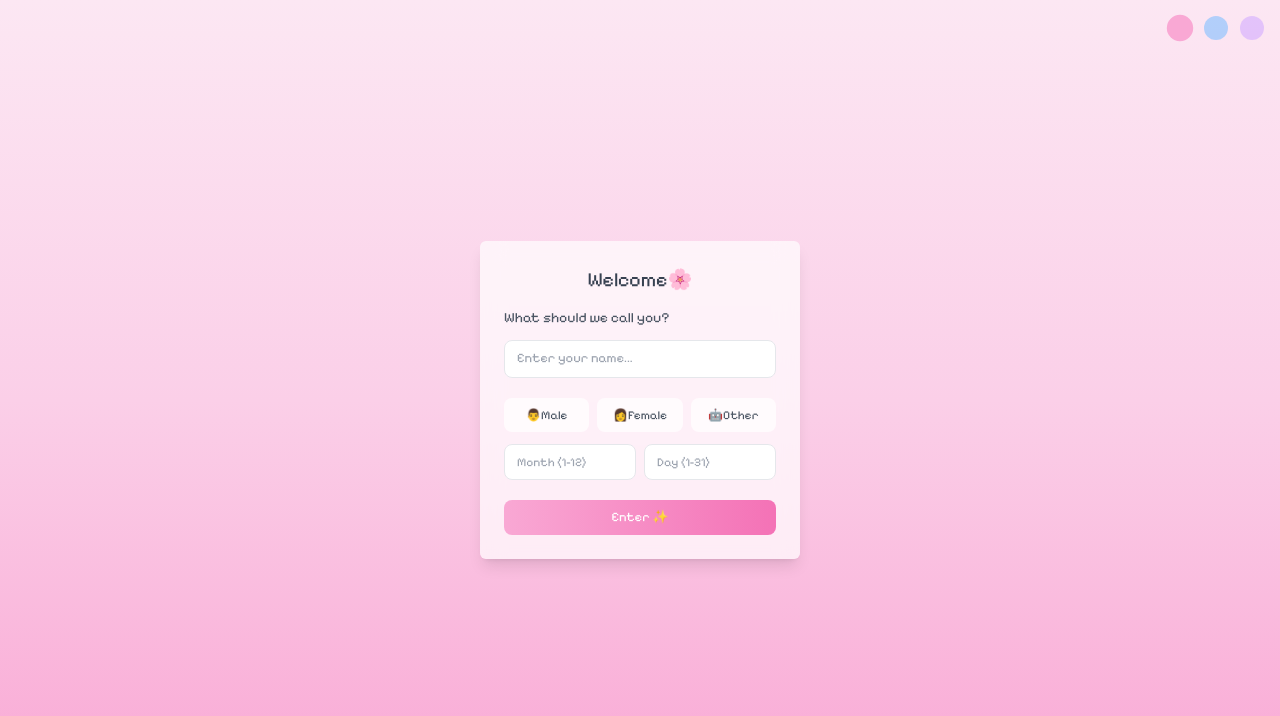
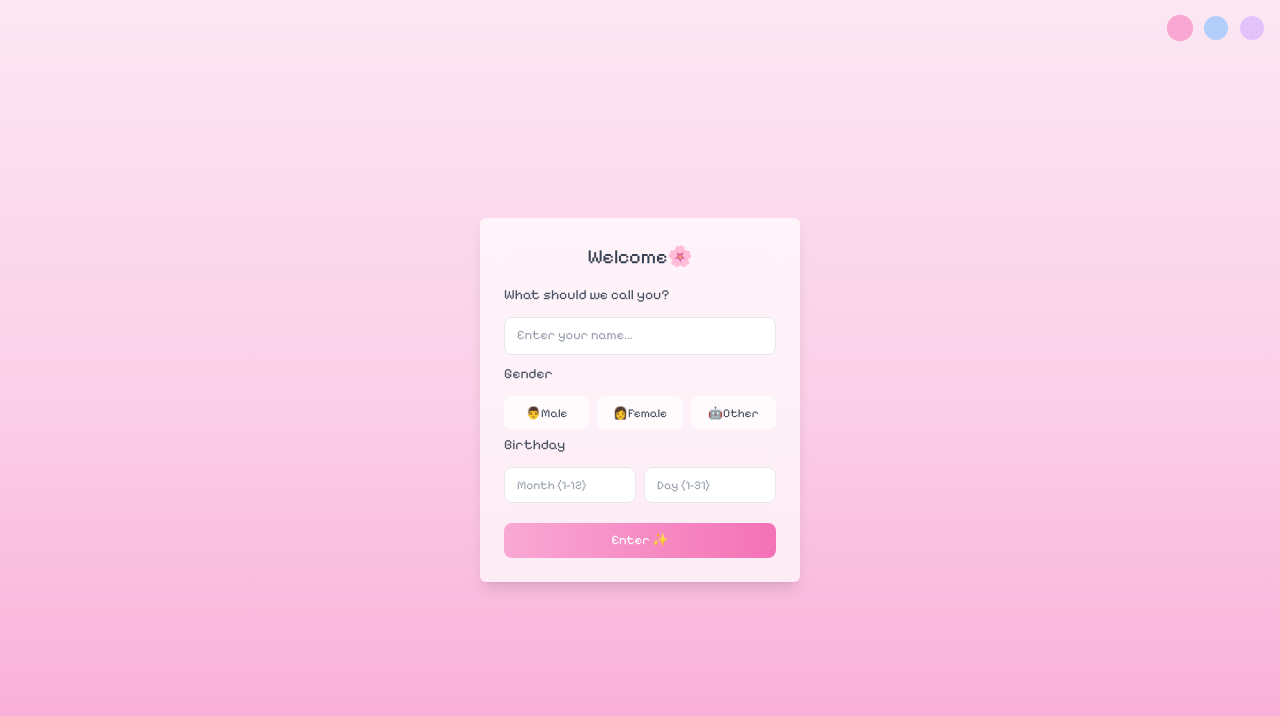
Before and after one commit to bri26-dev/bible-widget-app, a React (Vite) app: page / in a window 1280 px wide. Shown: the top 716 px of the page. Built offline with nearby package versions, Linux system fonts and the light colour scheme.

Commit message:
Minor Fixes

```diff
--- a/src/components/UserSetup.jsx
+++ b/src/components/UserSetup.jsx
@@ -120,7 +120,7 @@ export default function UserSetup({ onSave }) {
       className={`h-screen flex items-center justify-center relative overflow-hidden font-pixel bg-gradient-to-b ${currentTheme.bg}`}
       onClick={playSound}
     >
-      <audio ref={audioRef} src="/assets/start.mp3" />
+      <audio ref={audioRef} src="/assets/ambient.mp3" />
 
       {/* 🌌 PORTAL */}
       <AnimatePresence>
@@ -187,6 +187,8 @@ export default function UserSetup({ onSave }) {
           <p className="text-[11px] text-red-500">Name is required</p>
         )}
 
+        <p className="text-[14px] text-gray-600 mb-3">Gender</p>
+
         {/* GENDER */}
         <div className="flex gap-2 mt-3 mb-1">
           {["👨Male", "👩Female", "🤖Other"].map((g) => (
@@ -211,6 +213,8 @@ export default function UserSetup({ onSave }) {
         {errors.gender && (
           <p className="text-[11px] text-red-500">Select a gender</p>
         )}
+
+        <p className="text-[14px] text-gray-600 mb-3">Birthday</p>
 
         {/* 🎂 BIRTHDAY */}
         <div className="flex gap-2 mt-3">
```
